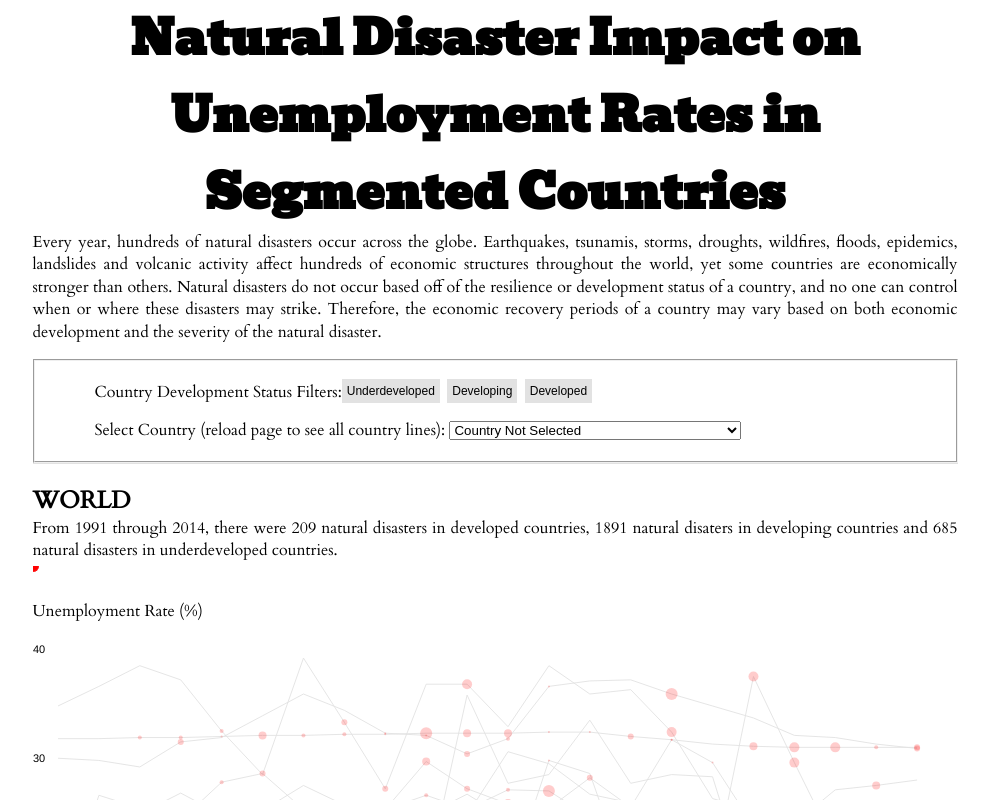
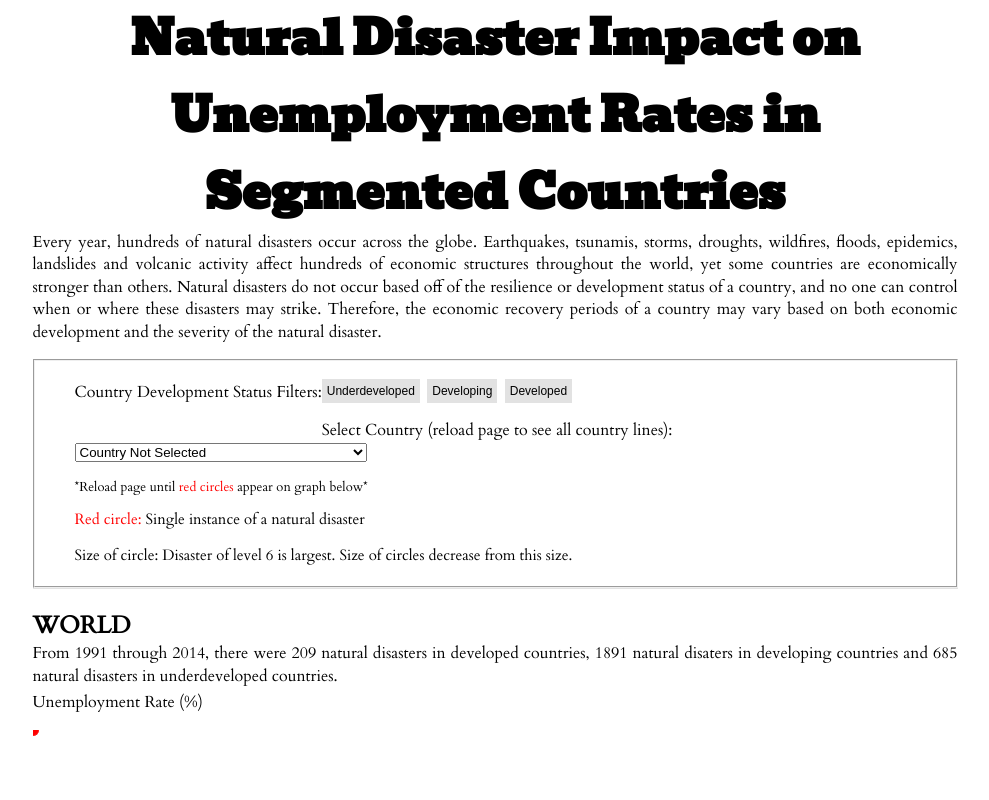
Before and after one commit to nathaliemcgov/disasterDataViz, a plain HTML site: page index.html in a window 1280 px wide. Shown: the top 800 px of the page, without its empty margins (145-1134 px from the left). Drawn offline with nearby package versions, Linux system fonts and the light colour scheme.

Commit message:
added legend for circles and warning message to reload page

```diff
--- a/index.html
+++ b/index.html
@@ -32,7 +32,7 @@
       <p>Every year, hundreds of natural disasters occur across the globe. Earthquakes, tsunamis, storms, droughts, wildfires, floods, epidemics, landslides and volcanic activity affect hundreds of economic structures throughout the world, yet some countries are economically stronger than others. Natural disasters do not occur based off of the resilience or development status of a country, and no one can control when or where these disasters may strike. Therefore, the economic recovery periods of a country may vary based on both economic development and the severity of the natural disaster.</p>
       <fieldset>
         <div id="filtersAndDropdown">
-          <span id="filterTitle">Country Development Status Filters:</span>
+          <p id="filterTitle">Country Development Status Filters:</p>
           <div id="filters">
             <a id="UDEV">Underdeveloped</a>
             <a id="DEVING">Developing</a>
@@ -42,6 +42,13 @@
             <select id="countryList" onchange="changeCountry()">
               <option id="noCountry">Country Not Selected</option>
             </select>
+          </div>
+          <div id="warningForUser">
+            <p>*Reload page until <span class="redText">red circles</span> appear on graph below*</p>
+          </div>
+          <div id="circleLegend">
+            <p><span class="redText">Red circle:</span> Single instance of a natural disaster</p>
+            <p>Size of circle: Disaster of level 6 is largest. Size of circles decrease from this size.</p>
           </div>
         </div>
       </fieldset>
@@ -53,10 +60,13 @@
         </div>
         <div id="blurb-content"></div>
         <br>
-        <div id="yAxisLabel">Unemployment Rate (%)</div>
       </div>
-        <br>
-        <div id="vis"></div>
+        <div id="vis">
+          <br>
+          <div id="yAxisLabel">
+            <p>Unemployment Rate (%)</p>
+          </div>
+        </div>
         <div id="xAxisLabel">Year</div>
         <div id="cite">Source: The World Bank; Graphic by: Team Dataflower</div>
         <div id="WIP">She's still a WIP, be patient! TDF :)</div>
--- a/lifeExp.css
+++ b/lifeExp.css
@@ -37,8 +37,8 @@ a {
 #filters {
 	font-family: Arial, sans-serif;
 	margin-bottom: 20px;
-	margin-left: 40px;
-	padding-left: 40px;
+	margin-left: 20px;
+	padding-left: 20px;
 }
 
 #filtersAndDropdown {
@@ -127,8 +127,13 @@ text {
 	font-size: 11px;
 }
 
+#circleLegend {
+	margin-left: 20px;
+	font-size: 15px;
+}
+
 #filterTitle {
-	padding-left: 40px;
+	padding-left: 20px;
 	float: left;
 }
 
@@ -136,8 +141,18 @@ text {
 	text-align: center;
 }
 
+#warningForUser {
+	font-size: 13px;
+	margin-top: 15px;
+	margin-left: 20px;
+}
+
 #dropdown {
-	margin-left: 40px;
+	margin-left: 20px;
+}
+
+.redText {
+	color: red;
 }
 
 .axis {
--- a/lifeExp.js
+++ b/lifeExp.js
@@ -194,7 +194,7 @@ d3.text('disasterIntensity.csv', 'text/csv', function(data) {
 				.enter()
 					.append('circle')
 					.attr("cx", function(d,i) {
-						year = 1990+i;
+						year = 1990 + i;
 						value = x(year);
 						yVal = y(countryValues[year]);
 						if(value == 0 || isNaN(yVal) || yVal==0 && d > 0) {
```
